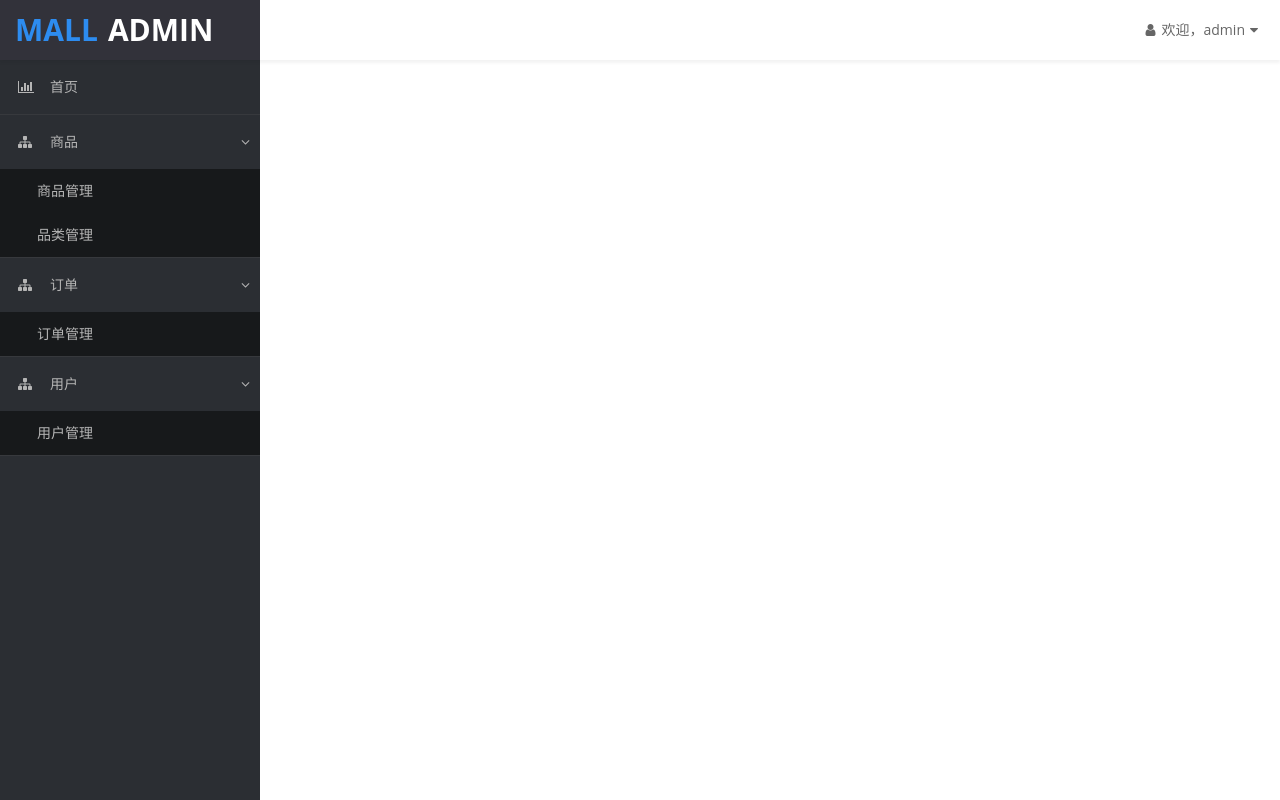
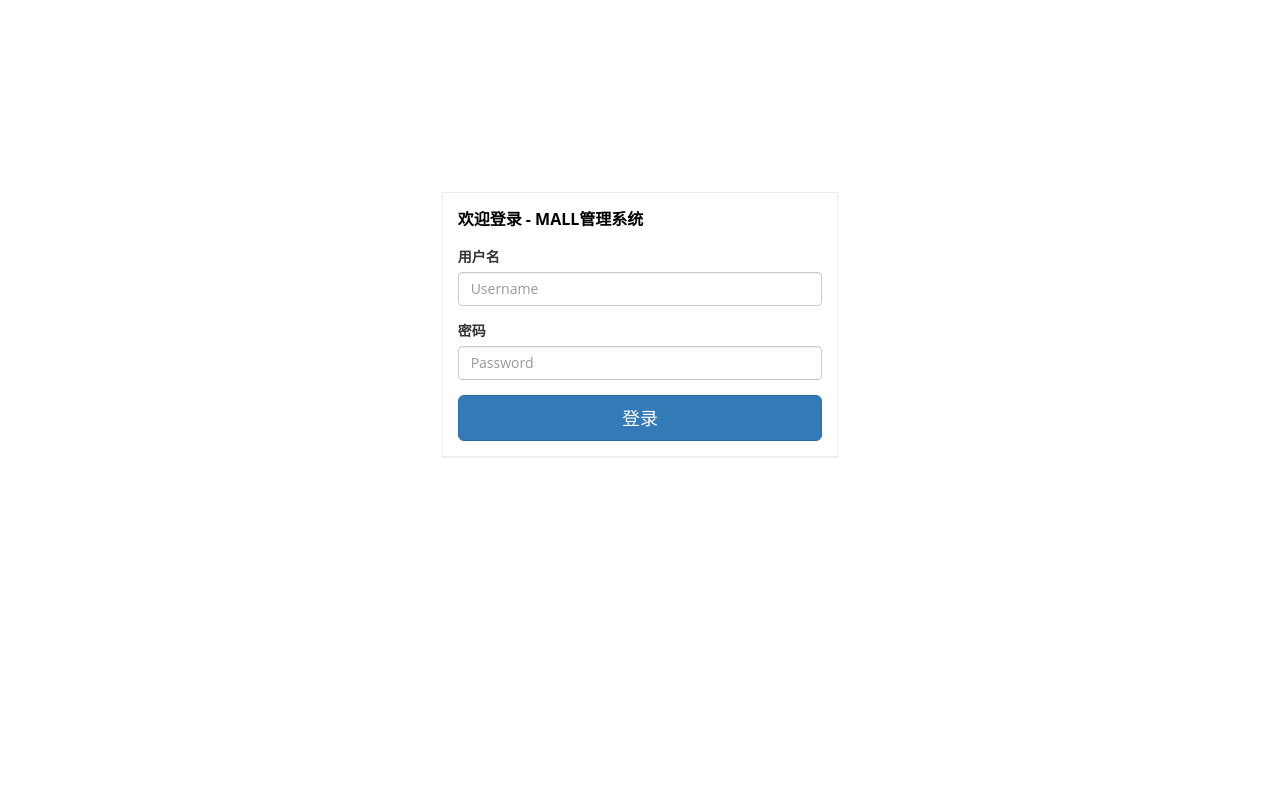
Before and after one commit to xiaoxinwan/mall-admin, a React app: page /login in a window 1280 px wide. Built offline with nearby package versions, Linux system fonts and the light colour scheme.

Commit message:
添加登录页面，实现部分逻辑

```diff
--- a/src/app.jsx
+++ b/src/app.jsx
@@ -9,10 +9,16 @@ import {
 } from "react-router-dom";
 import Layout from "components/layout/index.jsx";
 import Home from "page/home/index.jsx";
+import Login from "page/login/index.jsx";
 class App extends React.Component {
   render() {
     return (
       <Router>
+        <Switch>
+          <Route path="/login" component={Login} />
+          <Route
+            path="/"
+            render={props => (
               <Layout>
                 <Switch>
                   <Route exact path="/" component={Home} />
@@ -20,6 +26,9 @@ class App extends React.Component {
                   <Route path="/product-category" component={Home} />
                 </Switch>
               </Layout>
+            )}
+          />
+        </Switch>
       </Router>
     );
   }
--- a/src/index.html
+++ b/src/index.html
@@ -10,5 +10,6 @@
 </head>
 <body>
   <div id="app"></div>
+  <script src="https://cdn.bootcss.com/jquery/3.4.0/jquery.min.js"></script>
 </body>
 </html>
--- /dev/null
+++ b/src/page/login/index.jsx
@@ -0,0 +1,97 @@
+import React from "react";
+import "./index.scss";
+import User from "service/user-service.jsx";
+import LoginPage from "util/login-page.jsx";
+
+const _user = new User();
+const _loginPage = new LoginPage();
+
+class Login extends React.Component {
+  constructor(props) {
+    super(props);
+    this.state = {
+      username: "",
+      password: "",
+      redirect: _loginPage.getUrlParam("redirect") || "/"
+    };
+  }
+  onInputChange(e) {
+    let inputName = e.target.name,
+      inputValue = e.target.value;
+    this.setState({
+      [inputName]: inputValue
+    });
+  }
+  onInputKeyUp(e) {
+    if (e.keyCode === 13) {
+      this.onSubmit();
+    }
+  }
+  onSubmit() {
+    let loginInfo = {
+        username: this.state.username,
+        password: this.state.password
+      },
+      checkResult = _user.checkLoginInfo(loginInfo);
+    if (checkResult.status) {
+      _user.login(loginInfo).then(
+        res => {
+          this.props.history.push(this.state.redirect);
+          // 从那里来跳回到那里
+        },
+        errMsg => {
+          _loginPage.errorTips(errMsg);
+        }
+      );
+    } else {
+      _loginPage.errorTips(checkResult.msg);
+    }
+  }
+  componentWillMount() {
+    document.title = "登录 - MALL ADMIN";
+  }
+  render() {
+    return (
+      <div className="col-md-4 col-md-offset-4 panel-login">
+        <div className="panel panel-default ">
+          <div className="panel-heading">欢迎登录 - MALL管理系统</div>
+          <div className="panel-body">
+            <form>
+              <div className="form-group">
+                <label htmlFor="exampleInputEmail1">用户名</label>
+                <input
+                  type="text"
+                  name="username"
+                  className="form-control"
+                  placeholder="Username"
+                  onChange={e => this.onInputChange(e)}
+                  onKeyUp={e => this.onInputKeyUp(e)}
+                />
+              </div>
+              <div className="form-group">
+                <label htmlFor="exampleInputPassword1">密码</label>
+                <input
+                  type="password"
+                  name="password"
+                  className="form-control"
+                  placeholder="Password"
+                  onChange={e => this.onInputChange(e)}
+                  onKeyUp={e => this.onInputKeyUp(e)}
+                />
+              </div>
+            </form>
+            <button
+              type="button"
+              className="btn btn-primary btn-lg btn-block"
+              onClick={e => this.onSubmit(e)}
+            >
+              登录
+            </button>
+          </div>
+        </div>
+      </div>
+    );
+  }
+}
+
+export default Login;
--- /dev/null
+++ b/src/page/login/index.scss
@@ -0,0 +1,3 @@
+.panel-login{
+  margin-top: 15%;
+}
--- /dev/null
+++ b/src/service/user-service.jsx
@@ -0,0 +1,31 @@
+import LoginPage from "util/login-page.jsx";
+
+const _loginPage = new LoginPage();
+class User {
+  login(loginInfo) {
+    return _loginPage.request({
+      type: "post",
+      url: "manage/user/login.do",
+      data: loginInfo
+    });
+  }
+  // 校验登录接口数据的合法性
+  checkLoginInfo(loginInfo) {
+    let username = $.trim(loginInfo.username),
+      password = $.trim(loginInfo.password);
+    if (typeof username !== "string" || username.length === 0) {
+      return {
+        status: false,
+        msg: "用户名不能为空！"
+      };
+    }
+    if (typeof password !== "string" || password.length === 0) {
+      return {
+        status: false,
+        msg: "密码不能为空！"
+      };
+    }
+    return { status: true, msg: "校验成功！" };
+  }
+}
+export default User;
--- /dev/null
+++ b/src/util/login-page.jsx
@@ -0,0 +1,44 @@
+class LoginPage {
+  request(param) {
+    return new Promise((resolve, reject) => {
+      $.ajax({
+        type: param.type || "get",
+        url: param.url || "",
+        dataType: param.dataType || "json",
+        data: param.data || null,
+        success(res) {
+          if (res.status === 0) {
+            typeof resolve === "function" && resolve(res.data, res.msg);
+          } else if (res.status === 10) {
+            this.doLogin();
+          } else {
+            typeof reject === "function" && reject(res.msg || res.data);
+          }
+        },
+        error(err) {
+          typeof reject === "function" && reject(err.statusText);
+        }
+      });
+    });
+  }
+  // 跳转登录
+  doLogin() {
+    window.location.href =
+      "/login?redirect=" + encodeURIComponent(window.location.pathname);
+  }
+  // 获取URL参数
+  getUrlParam(name) {
+    // xxx.com?param=123&param1=456
+    // ?param=123&param1=456
+    let queryString = window.location.search.split("?")[1] || "",
+      reg = new RegExp("(^|&)" + name + "=([^&]*)(&|$)"),
+      result = queryString.match(reg);
+    // result : ['param: 123', '', '123', '&']
+    return result ? decodeURIComponent(result[2]) : null;
+  }
+  errorTips(errMsg) {
+   alert(errMsg || "有地方出错了！");
+  }
+}
+
+export default LoginPage;
```
Lines whose indentation alone changed are shown as unchanged.
